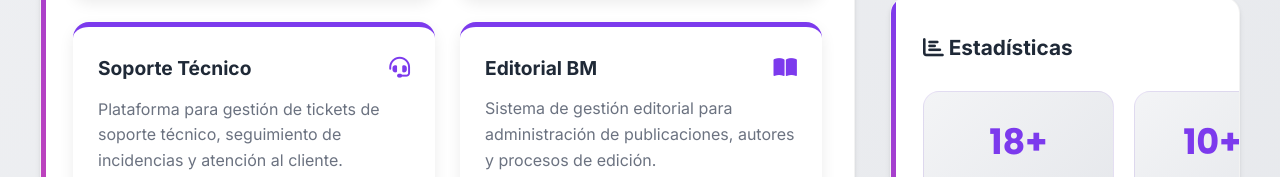
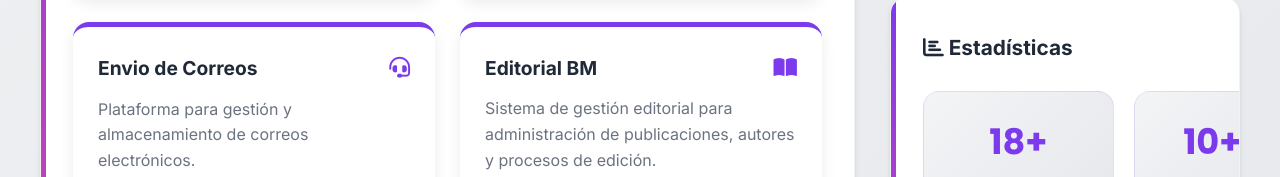
Before and after one commit to Karen0708-ak/Karen0708-ak.github.io, a plain HTML site: page index.html in a window 1280 px wide. Shown: the part 1535-1712 px from the top of the page. Drawn offline with Linux system fonts and the light colour scheme.

Commit message:
Update index.html

```diff
--- a/index.html
+++ b/index.html
@@ -770,18 +770,18 @@
             <!-- Proyecto 3 -->
             <div class="project-card">
               <div class="project-title">
-                <span>Soporte Técnico</span>
+                <span>Envio de Correos</span>
                 <i class="fas fa-headset"></i>
               </div>
               <p class="project-desc">
-                Plataforma para gestión de tickets de soporte técnico, seguimiento de incidencias y atención al cliente.
+                Plataforma para gestión y almacenamiento de correos electrónicos.
               </p>
               <div class="project-tech">
                 <span class="tech-tag">Laravel</span>
                 <span class="tech-tag">Livewire</span>
                 <span class="tech-tag">MySQL</span>
               </div>
-              <a href="https://github.com/Karen0708-ak/soportetec" target="_blank" class="project-link">
+              <a href="https://github.com/Karen0708-ak/emailKB.git" target="_blank" class="project-link">
                 Ver repositorio <i class="fas fa-arrow-right"></i>
               </a>
             </div>
```
